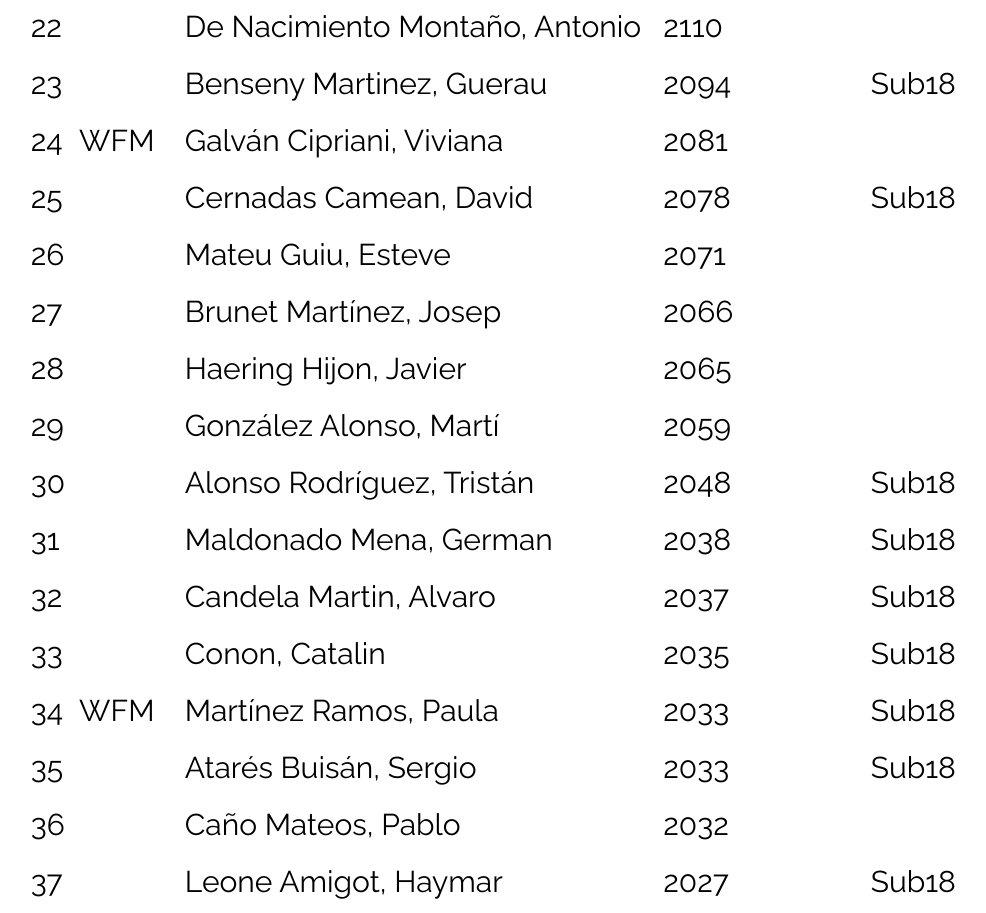
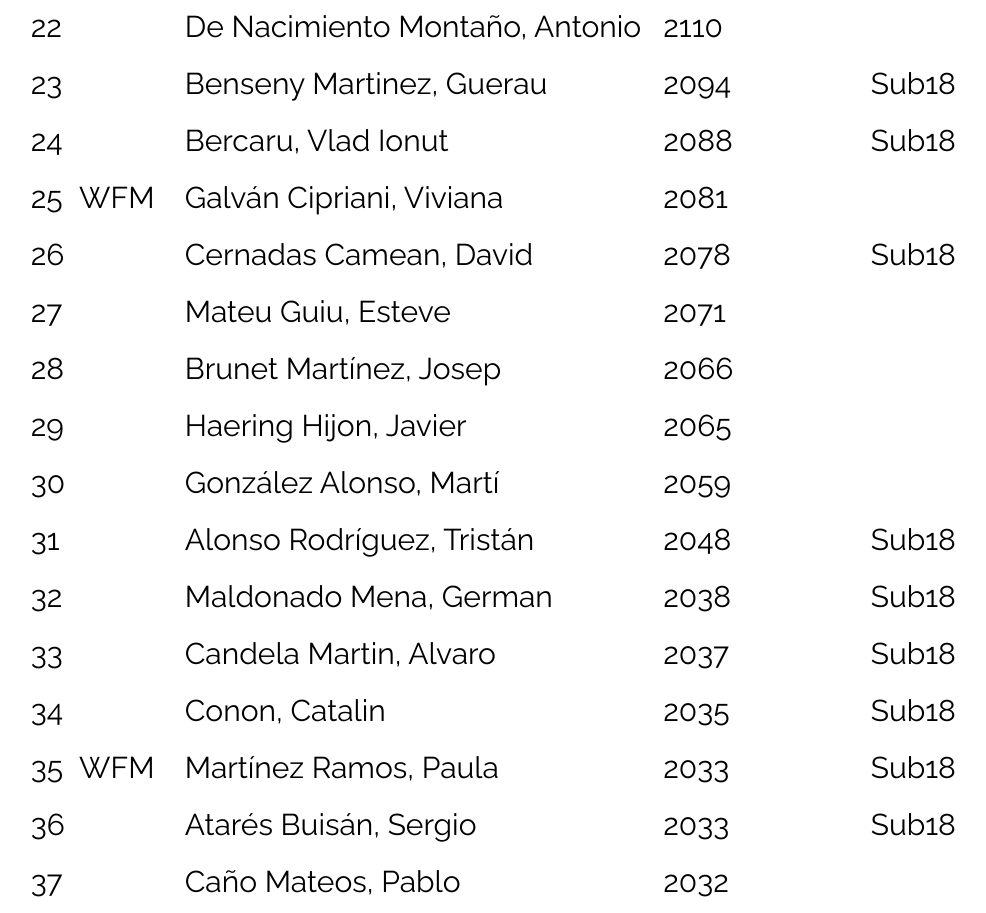
Before and after one commit to Rexher74/rexhercup, a plain HTML site: page index.html in a window 1280 px wide. Shown: the part 1667-2580 px from the top of the page, without its empty margins (114-1100 px from the left). Drawn offline with Linux system fonts and the light colour scheme.

Commit message:
Add files via upload

```diff
--- a/index.html
+++ b/index.html
@@ -508,6 +508,13 @@
                         <td>Sub18</td>
                     </tr>
                     <tr>
+                        <td></td>
+                        <td>Bercaru, Vlad Ionut</td>
+                        <td>2088</td>
+                        <td></td>
+                        <td>Sub18</td>
+                    </tr>
+                    <tr>
                         <td>WFM</td>
                         <td>Galván Cipriani, Viviana</td>
                         <td>2081</td>
```
